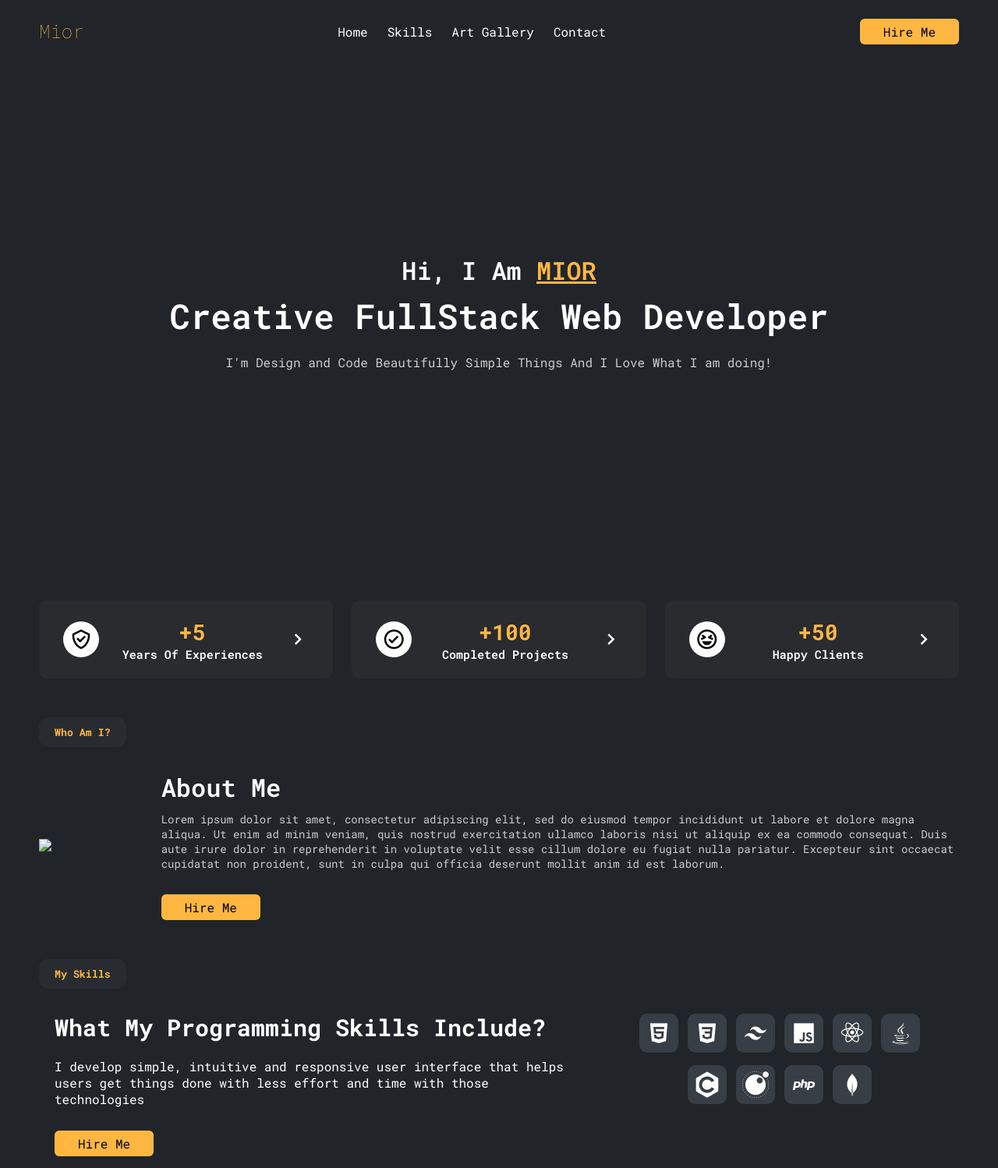
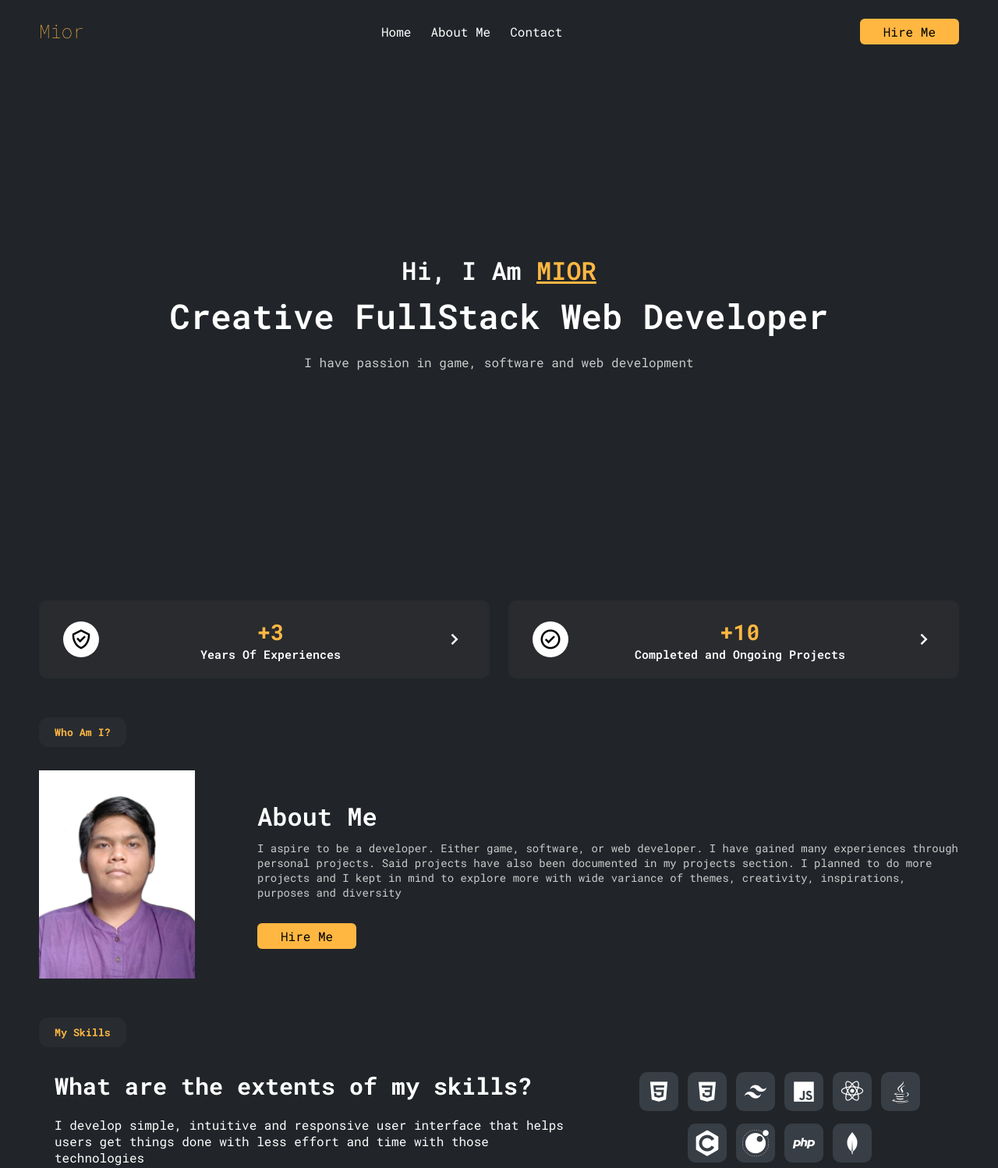
Before and after one commit to mimoimio/mimoimio.github.io, a plain HTML site: page index.html in a window 1280 px wide. Shown: the top 1498 px of the page at 78% size. Drawn offline with nearby package versions, Linux system fonts and the light colour scheme.

Commit message:
my portfolio

```diff
--- a/index.html
+++ b/index.html
@@ -13,19 +13,16 @@
     <div class="navbar">
         <h2>Mior</h2>
         <ul>
-            <li><a href="#">Home</a></li>
-            <li><a href="#">Skills</a></li>
-            <li><a href="#">Art Gallery</a></li>
-            <li><a href="#">Contact</a></li>
+            <li><a href="#Home">Home</a></li>
+            <li><a href="#About">About Me</a></li>
+            <li><a href="#skills">Contact</a></li>
         </ul>
         <button class="hire-btn">Hire Me</button>
     </div>
     <div class="main" id="Home">
-        <!-- <div class="tenor-gif-embed" data-postid="15790566515566570976" data-share-method="host" data-aspect-ratio="2.20354" data-width="100%"><a href="https://tenor.com/view/sukuna-mahoraga-sukuna-vs-mahoraga-jujutsu-kaisen-pump-fake-gif-15790566515566570976">Sukuna Mahoraga GIF</a>from <a href="https://tenor.com/search/sukuna-gifs">Sukuna GIFs</a></div> <script type="text/javascript" async src="https://tenor.com/embed.js"></script>     -->
         <h4>Hi, I Am <span>MIOR</span></h4>
         <p class="title">Creative FullStack Web Developer</p>
-        <p class="subtitle">I'm Design and Code Beautifully Simple Things And I Love What I am doing!</p>
-        <!-- <img src = logo.png"> -->
+        <p class="subtitle">I have passion in game, software and web development</p>
     </div>
     <div class="guarantee">
         <div class="item">
@@ -33,7 +30,7 @@
                 <i class='bx bx-check-shield'></i>
             </div>
             <div class="info">
-                <h3>+5</h3>
+                <h3>+3</h3>
                 <p>Years Of Experiences</p>
             </div>
             <i class='bx bx-chevron-right' ></i>
@@ -43,12 +40,12 @@
                 <i class='bx bx-check-circle' ></i>
             </div>
             <div class="info">
-                <h3>+100</h3>
-                <p>Completed Projects</p>
+                <h3>+10</h3>
+                <p>Completed and Ongoing Projects</p>
             </div>
             <i class='bx bx-chevron-right' ></i>
         </div>
-        <div class="item">
+        <!-- <div class="item">
             <div class="icon">
                 <i class='bx bx-laugh' ></i>
             </div>
@@ -57,35 +54,23 @@
                 <p>Happy Clients</p>
             </div>
             <i class='bx bx-chevron-right' ></i>
-        </div>
+        </div> -->
     </div>
     <h5 class="separator">Who Am I?</h5>
     <div class="about" id="About">
-        <img src="image.png">
+        <img style="min-width: 200px; min-height: 200px; object-fit: cover; flex:auto; " src="images/image.png">
         <div class="info">
             <h3>About Me</h3>
-            <p>Lorem ipsum dolor sit amet,
-                consectetur adipiscing elit,
-                sed do eiusmod tempor incididunt
-                ut labore et dolore magna aliqua.
-                Ut enim ad minim veniam, quis nostrud
-                exercitation ullamco laboris nisi ut
-                aliquip ex ea commodo consequat.
-                Duis aute irure dolor in reprehenderit
-                in voluptate velit esse cillum dolore
-                eu fugiat nulla pariatur. Excepteur
-                sint occaecat cupidatat non proident,
-                sunt in culpa qui officia deserunt
-                mollit anim id est laborum.
+            <p> I aspire to be a developer. Either game, software, or web developer. I have gained many experiences through personal projects. Said projects have also been documented in my projects section. I planned to do more projects and I kept in mind to explore more with wide variance of themes, creativity, inspirations, purposes and diversity
             </p>
             <button class="hire-btn">Hire Me</button>
         </div>
     </div>
     <h5 class="separator">My Skills</h5>
-    <div class="skills">
+    <div class="skills" id="skills">
         <div class="left">
             <div class="info">
-                <h3>What My Programming Skills Include?</h3>
+                <h3>What are the extents of my skills?</h3>
                 <p>
                     I develop simple, intuitive and responsive user interface that helps users get things done with less effort and time with those technologies
                 </p>
@@ -162,6 +147,5 @@
             </div>
         </div>
     </footer>
-
 </body>
 </html>
--- a/style.css
+++ b/style.css
@@ -6,6 +6,7 @@
     --containerColor : linear-gradient(5deg,#4133,#6353);
 }
 html{
+    scroll-behavior: smooth;
     height: 100%;
 }
 body {
--- a/style_2.css
+++ b/style_2.css
@@ -1,5 +1,7 @@
 @import url('https://fonts.googleapis.com/css2?family=Roboto+Mono:ital,wght@0,100..700;1,100..700&display=swap');
-
+html{
+    scroll-behavior: smooth;
+}
 *{
     margin: 0;
     padding: 0;
```
Also changed, not shown: images/image.png (added).
